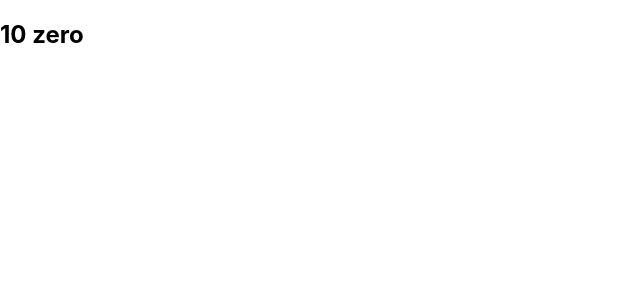
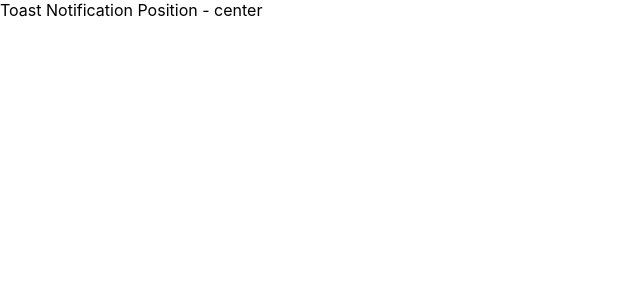
Before and after one commit to mahabur-rahman/react-typeScript, a React (Create React App) app in the folder react-typescript-demo/: page / in a window 1280 px wide. Shown: the top 300 px of the page, without its empty margins (0-640 px from the left). Built offline with nearby package versions, Linux system fonts and the light colour scheme.

Commit message:
template literals

```diff
--- a/react-typescript-demo/src/App.tsx
+++ b/react-typescript-demo/src/App.tsx
@@ -19,6 +19,7 @@
 import Profile from './auth/Profile';
 import { List } from './generics/List';
 import { RandomNumber } from './restrictions/RandomNumber';
+import { Toast } from './templateLiterals/TemplateLiterals';
 
 function App() {
   const personName = {
@@ -92,7 +93,9 @@
       /> */}
 
 
-      <RandomNumber value={10} isZero />
+      {/* <RandomNumber value={10} isZero /> */}
+
+      <Toast position='center'/>
     </>
   );
 }
--- /dev/null
+++ b/react-typescript-demo/src/templateLiterals/TemplateLiterals.tsx
@@ -0,0 +1,18 @@
+type HorizontalPosition = 'left' | 'center' | 'right'
+type VerticalPosition = 'top' | 'center' | 'bottom'
+
+type ToastProps = {
+   position :Exclude <`${HorizontalPosition}-${VerticalPosition}`, 'center-center'> | 'center'
+}
+
+
+/**
+ * Position prop can be one of
+ * "left-center" | "left-top" | "left-bottom" | "center" | "center-top" |
+ * "center-bottom" | "right-center" | "right-top" | "right-bottom"
+ */
+
+
+export const Toast = ({position} : ToastProps) => {
+  return <div>Toast Notification Position - {position}</div>
+}
```
